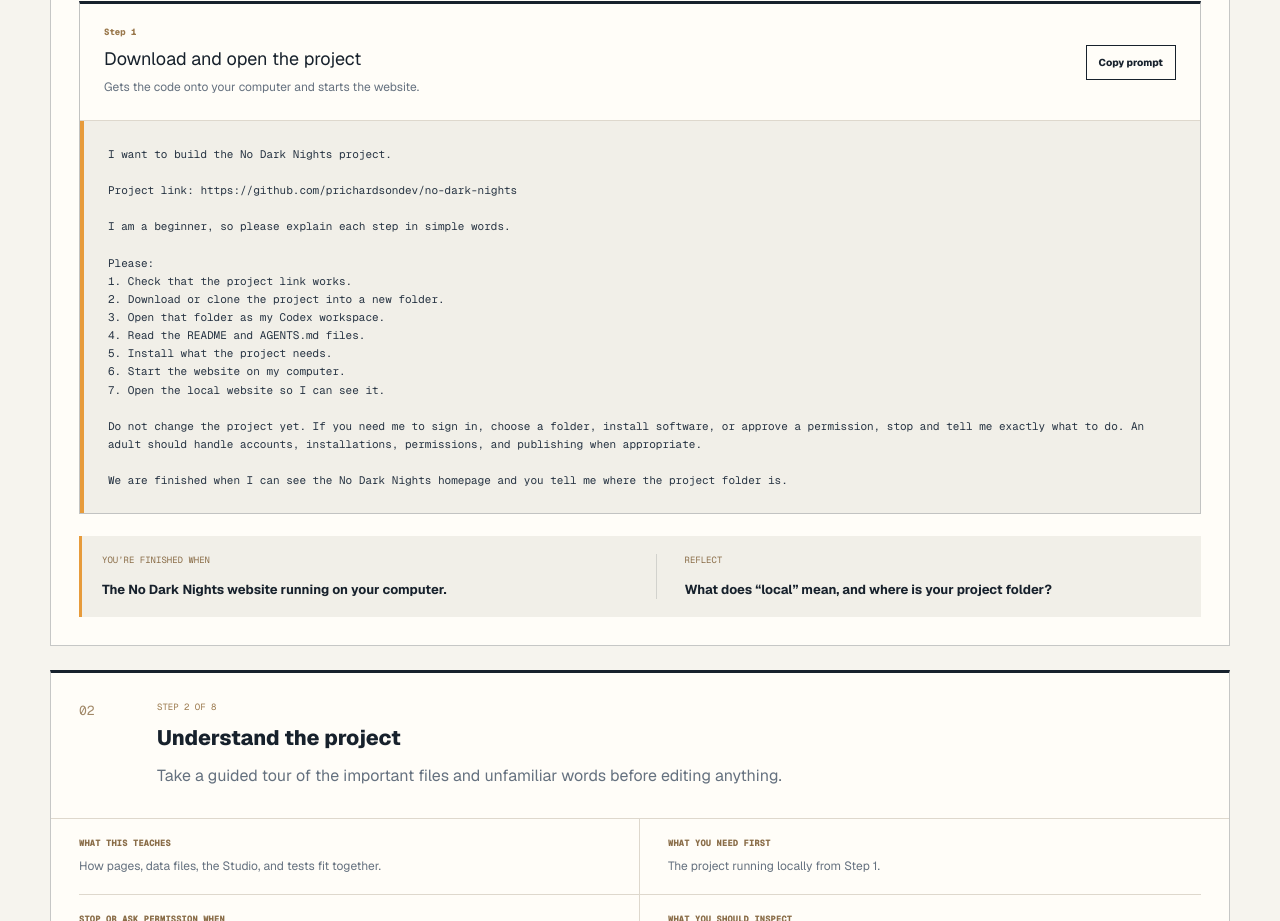
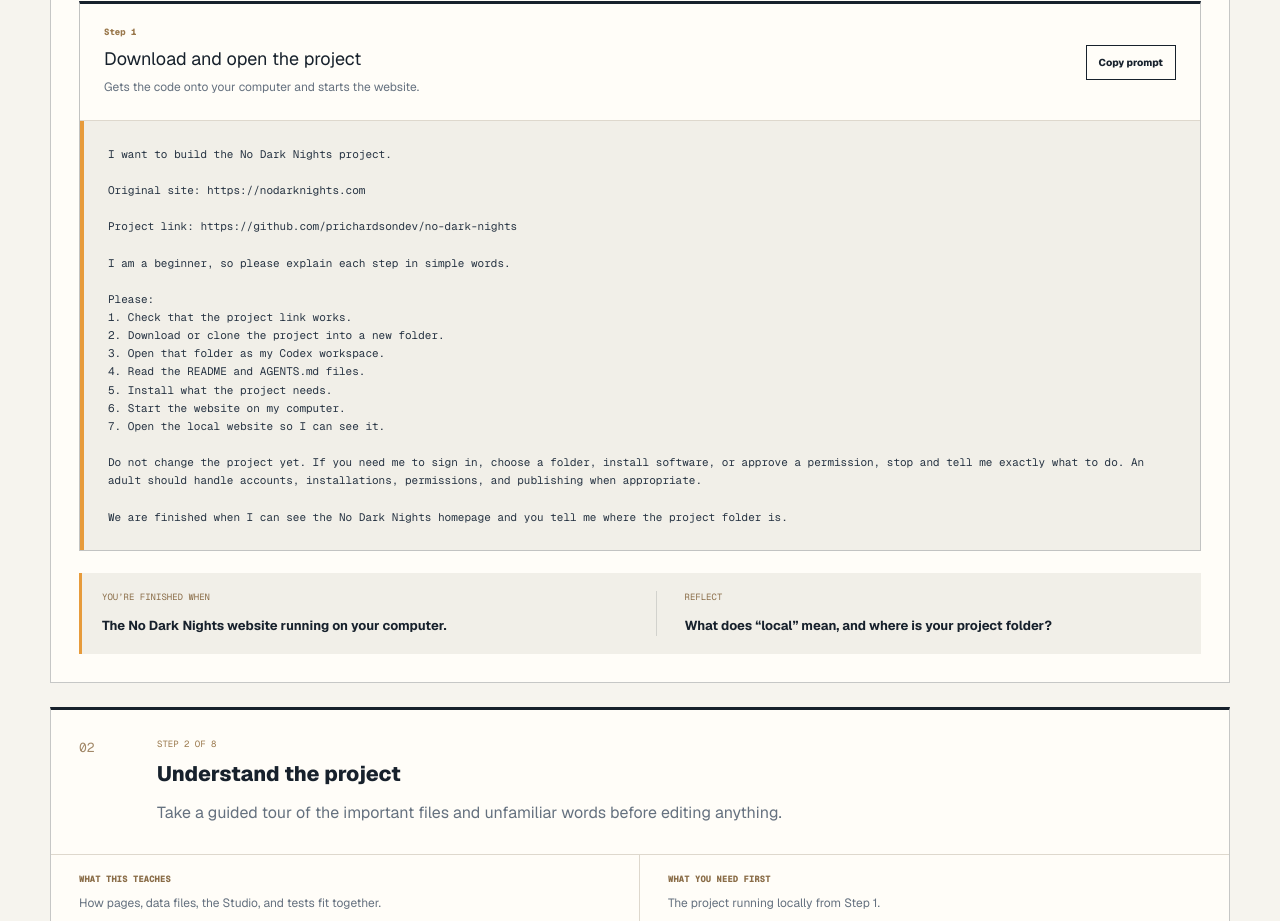
Before and after one commit to prichardsondev/no-dark-nights, a Next.js app: page /learn in a window 1280 px wide. Shown: the part 1660-2581 px from the top of the page. Built offline with nearby package versions, Linux system fonts and the light colour scheme.

Commit message:
Add original site to first prompt

```diff
--- a/app/site-data.ts
+++ b/app/site-data.ts
@@ -187,6 +187,8 @@
     stage: "Step 1",
     purpose: "Gets the code onto your computer and starts the website.",
     prompt: `I want to build the No Dark Nights project.
+
+Original site: https://nodarknights.com
 
 Project link: https://github.com/prichardsondev/no-dark-nights
 
```
Also changed, not shown: 2 other files (tests, documents, lock files or other folders).
